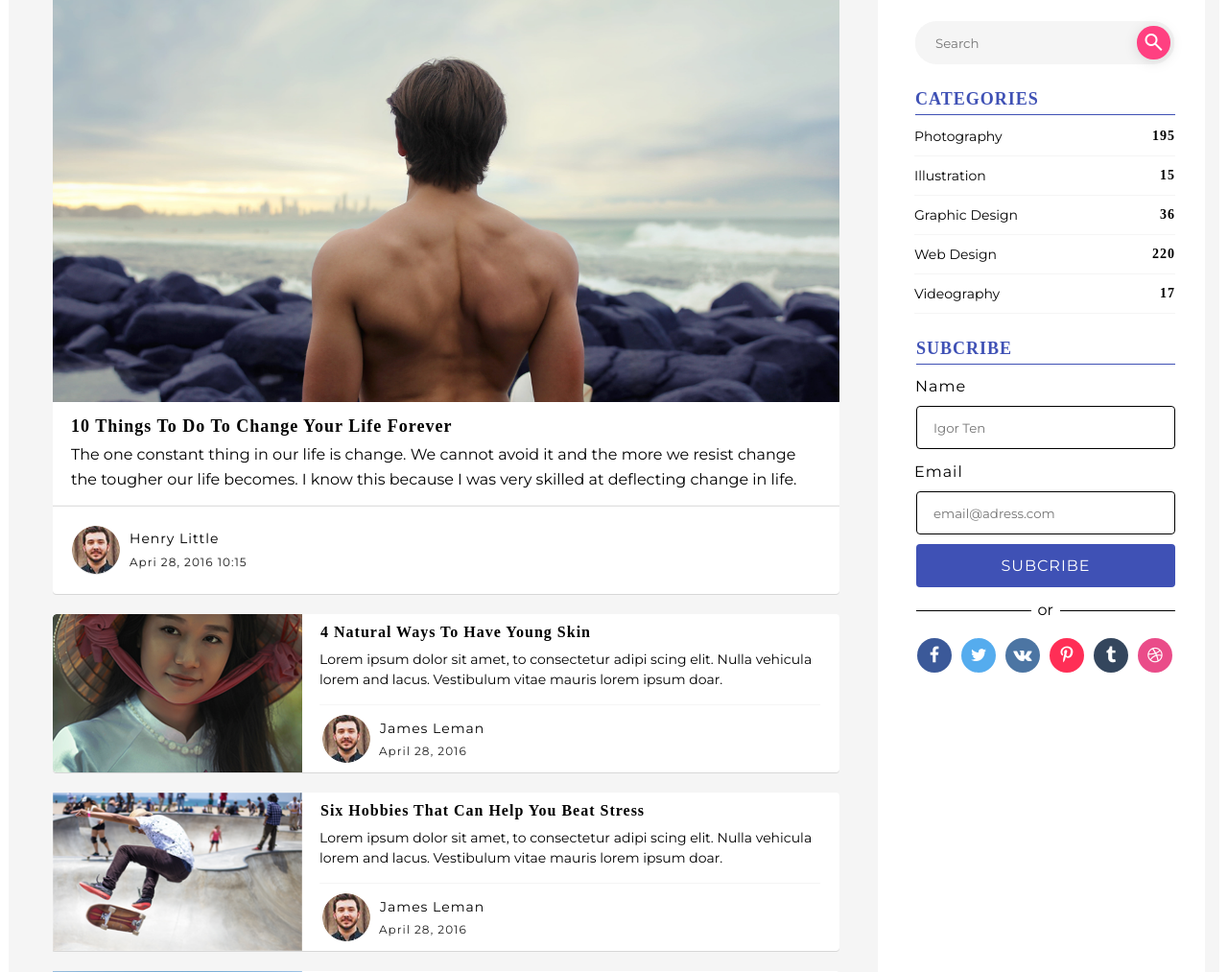
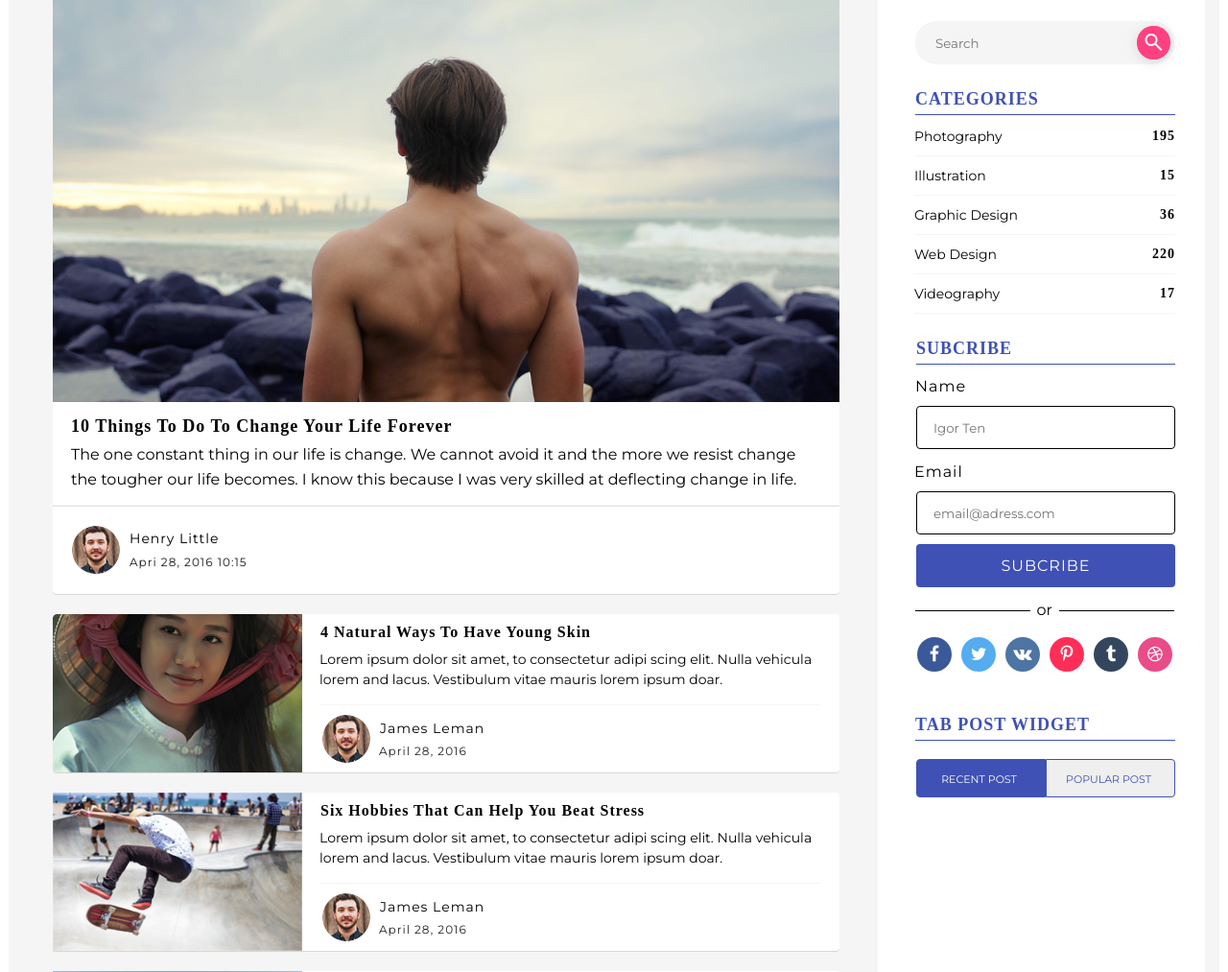
Before and after one commit to arkajyotiadhikary/codeigniter-test, a PHP site: page / in a window 1280 px wide. Shown: the part 932-1945 px from the top of the page at 96% size. Run offline with PHP 8.4, Linux system fonts and the light colour scheme; some web fonts are replaced.

Commit message:
tab widget title and buttons

```diff
--- a/index.css
+++ b/index.css
@@ -859,6 +859,7 @@
     display: flex;
     align-items: center;
     justify-content: end;
+    padding-right: 1px;
 }
 .or > p {
     margin: 0 7px;
@@ -874,7 +875,7 @@
 .social-icons-right {
     display: flex;
     justify-content: space-between;
-    margin-top: 20px;
+    margin-top: 19px;
     margin-left: 41px;
     height: 36px;
     width: 266px;
@@ -913,4 +914,40 @@
     background-color: #ea4c89;
 }
 
+/* tab post widget */
+.tab-post-widget .post-title > p {
+    margin-left: 39px;
+    margin-top: 45px;
+    padding-bottom: 5px;
+    border-bottom: 1px solid #3f51b5;
+    color: #3f51b5;
+    font-weight: 700;
+    font-size: 18px;
+    letter-spacing: 1px;
+}
+.tab-post-widget .toogle-button {
+    display: flex;
+    margin-left: 40px;
+    margin-top: 19px;
+}
+
+.tab-post-widget .toogle-button > button {
+    width: 135px;
+    height: 40px;
+    padding-right: 4px;
+    padding-top: 1px;
+    color: #3f51b5;
+    border: 1px solid #3f51b5;
+    font-size: 11px;
+}
+.tab-post-widget .toogle-button > button:nth-child(1) {
+    border-radius: 4px 0 0 4px;
+}
+.tab-post-widget .toogle-button > button:nth-child(2) {
+    border-radius: 0 4px 4px 0;
+}
+.tab-post-widget .toogle-button > button.selected {
+    background-color: #3f51b5;
+    color: white;
+}
 /* !SECTION */ ;
--- a/index.html
+++ b/index.html
@@ -575,6 +575,15 @@
                                 ></i>
                             </a>
                         </div>
+                        <div class="tab-post-widget">
+                            <div class="post-title">
+                                <p>TAB POST WIDGET</p>
+                            </div>
+                            <div class="toogle-button">
+                                <button class="selected">RECENT POST</button>
+                                <button>POPULAR POST</button>
+                            </div>
+                        </div>
                     </div>
                 </div>
             </div>
```
Also changed, not shown: image/web-preview.png.
